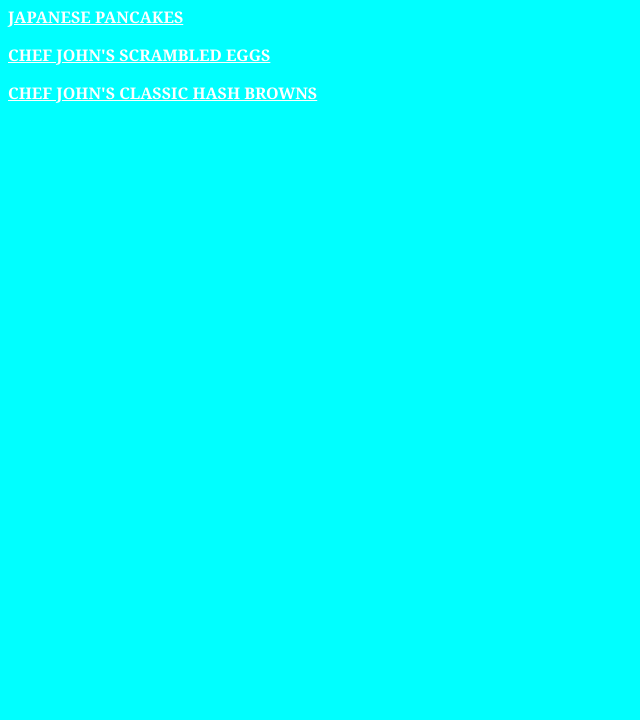
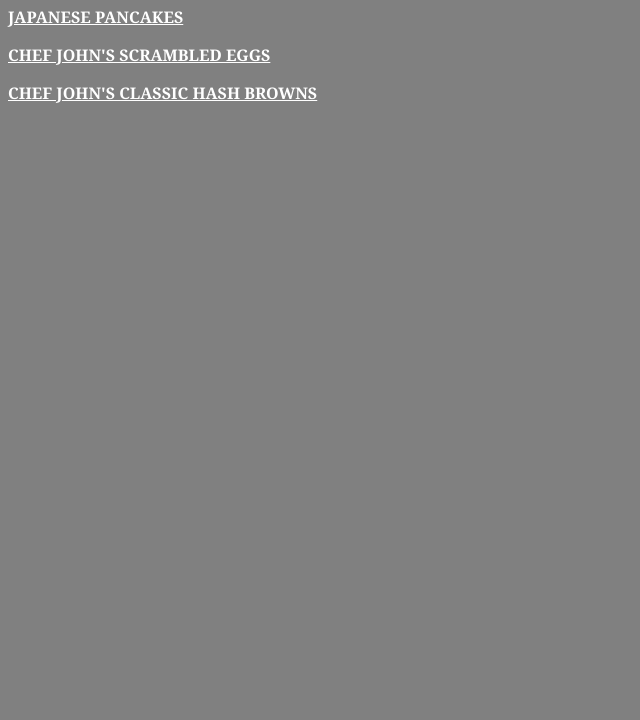
Before and after one commit to n00bfish/odin-recipes, a plain HTML site: page index.html in a window 1280 px wide. Shown: the part 80-800 px from the top of the page, without its empty margins (0-640 px from the left). Drawn offline with Linux system fonts and the light colour scheme.

Commit message:
Change universal formatting

```diff
--- a/styles.css
+++ b/styles.css
@@ -1,8 +1,9 @@
 /* Stylesheet for index.html */
 
+/* Universal formatting: grey background, white text */
 * {
     color:white;
     font-family:Georgia, 'Times New Roman', Times, serif;
     font-weight: bolder;
-    background-color:aqua;
+    background-color:grey;
 }
```
